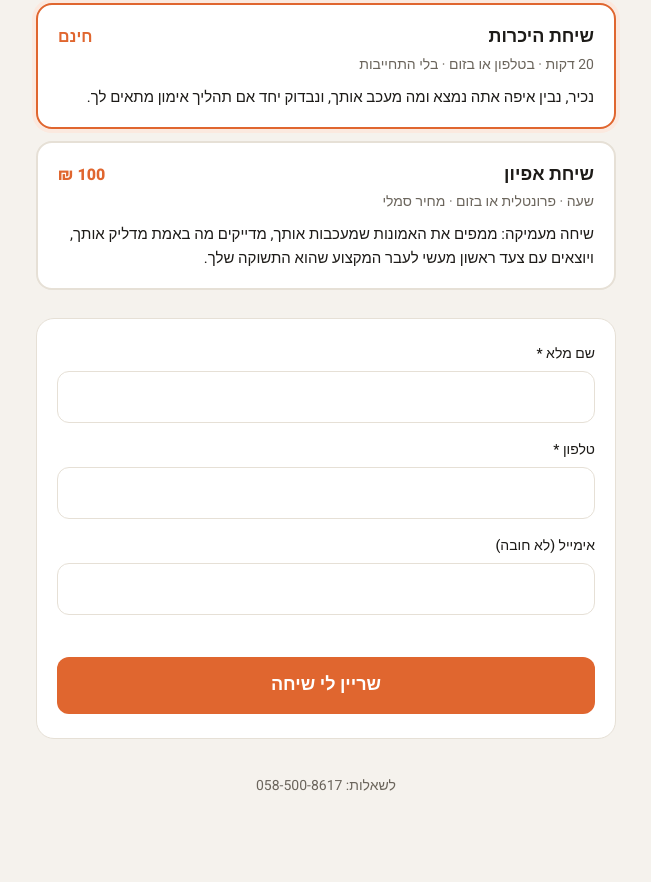
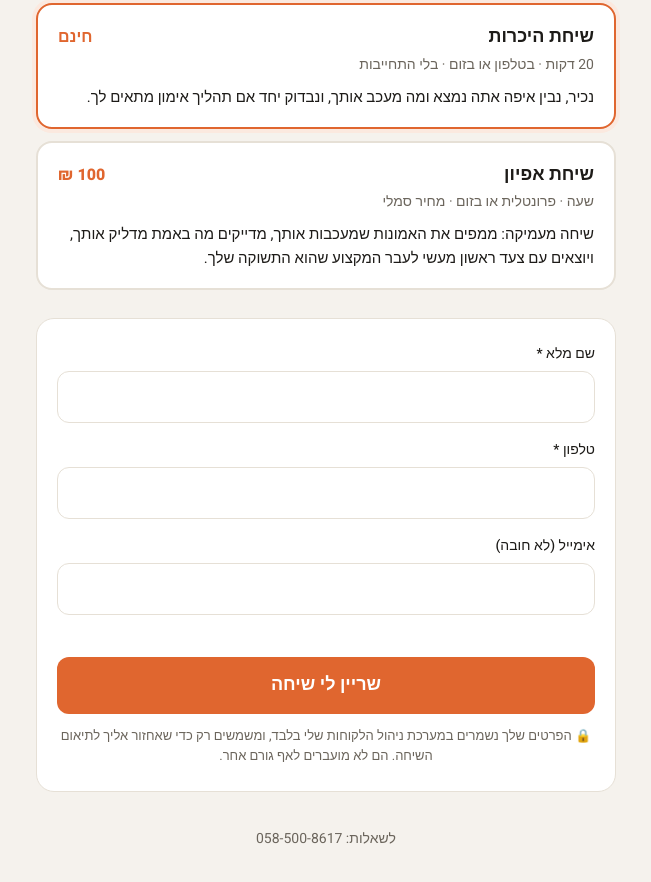
Before and after one commit to YehonatanLuzon/yehonatanluzon.github.io, a plain HTML site: page lecture/index.html in a window 1280 px wide. Shown: the part 361-1243 px from the top of the page, without its empty margins (314-965 px from the left). Before the commit the page ends 1218 px from the top, so only its background shows below. Drawn offline with Linux system fonts and the light colour scheme.

Commit message:
הוספת הודעת פרטיות לטופס
Co-Authored-By: Claude Opus 5.5 <noreply@anthropic.com>
Claude-Session: https://claude.ai/code/session_01RWKvqbk7Hkn1iSh3XtyDE4

```diff
--- a/lecture/index.html
+++ b/lecture/index.html
@@ -33,6 +33,7 @@
   button{width:100%;font:inherit;font-size:18px;font-weight:700;color:#fff;background:var(--accent);border:0;border-radius:12px;padding:14px;cursor:pointer}
   button[disabled]{opacity:.6;cursor:default}
   .err{color:#b42318;font-size:14px;min-height:20px;margin:-4px 0 10px}
+  .privacy{font-size:13px;color:var(--muted);margin:12px 0 0;text-align:center}
   .done{display:none;text-align:center;background:var(--card);border-radius:18px;padding:36px 20px;border:1px solid var(--line)}
   .done h2{font-size:24px}
   .foot{margin-top:36px;font-size:14px;color:var(--muted);text-align:center}
@@ -73,6 +74,7 @@
       <input class="t" id="e" name="email" type="email" autocomplete="email">
       <div class="err" id="err"></div>
       <button id="b" type="submit">שריין לי שיחה</button>
+      <p class="privacy">🔒 הפרטים שלך נשמרים במערכת ניהול הלקוחות שלי בלבד, ומשמשים רק כדי שאחזור אליך לתיאום השיחה. הם לא מועברים לאף גורם אחר.</p>
     </form>
   </div>
 
```
